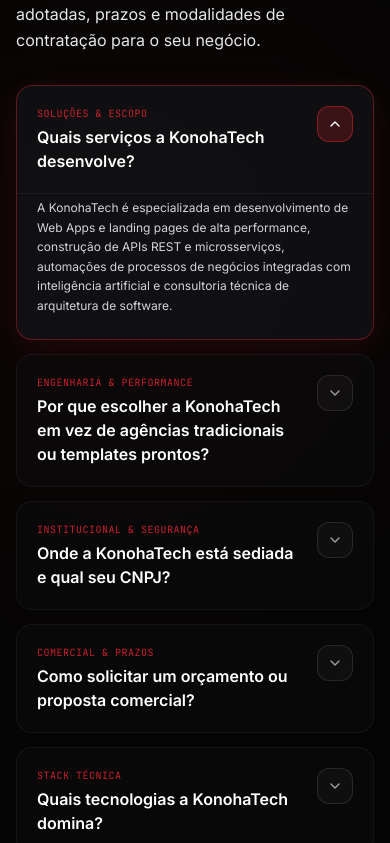
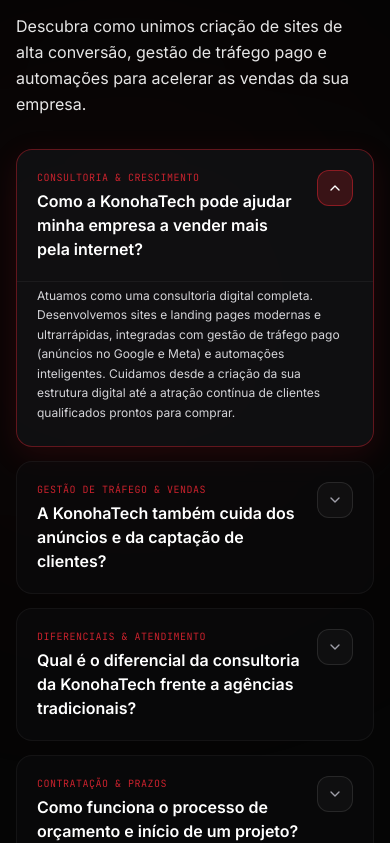
Before and after one commit to Gee152/konohaTech, a React (Vite) app: page / in a window 390 px wide. Shown: the part 6685-7528 px from the top of the page. Built offline with nearby package versions, Linux system fonts and the light colour scheme.

Commit message:
description

```diff
--- a/index.html
+++ b/index.html
@@ -56,7 +56,7 @@
           "url": "https://gee152.github.io/konohaTech/",
           "logo": "https://gee152.github.io/konohaTech/assets/og-cover.png",
           "image": "https://gee152.github.io/konohaTech/assets/og-cover.png",
-          "description": "Engenharia de software sob medida, desenvolvimento web de alta performance, APIs escaláveis e automações inteligentes com IA.",
+          "description": "Consultoria digital especializada em criação de sites e landing pages de alta conversão, gestão de tráfego pago (Google e Meta Ads) e automações de vendas.",
           "telephone": "+55-81-98777-2234",
           "email": "contatokonohatech@gmail.com",
           "taxID": "45.109.825/0001-92",
@@ -90,7 +90,7 @@
           "founder": {
             "@type": "Person",
             "name": "Gabriel Campos",
-            "jobTitle": "Fundador & Tech Lead",
+            "jobTitle": "Fundador & Consultor de Tecnologia",
             "sameAs": [
               "https://www.linkedin.com/in/gabriel-alves-7967641b1",
               "https://github.com/Gee152"
@@ -103,30 +103,30 @@
           ],
           "hasOfferCatalog": {
             "@type": "OfferCatalog",
-            "name": "Serviços de Engenharia e Tecnologia",
+            "name": "Soluções de Consultoria Digital & Crescimento",
             "itemListElement": [
               {
                 "@type": "Offer",
                 "itemOffered": {
                   "@type": "Service",
-                  "name": "Desenvolvimento Web & Landing Pages de Alta Performance",
-                  "description": "Criação de web apps, sites institucionais e landing pages de altíssima conversão com pontuação máxima no Google PageSpeed."
+                  "name": "Criação de Sites & Landing Pages de Alta Conversão",
+                  "description": "Desenvolvimento de páginas modernas, ultrarrápidas no celular e desenhadas com foco direto em transformar visitantes em clientes."
                 }
               },
               {
                 "@type": "Offer",
                 "itemOffered": {
                   "@type": "Service",
-                  "name": "Sistemas Web Sob Medida & APIs Robustas",
-                  "description": "Engenharia de software ponta a ponta, microsserviços, integração de bancos de dados relacionais e plataformas operacionais escaláveis."
+                  "name": "Gestão de Tráfego Pago & Atração de Clientes",
+                  "description": "Estratégia e gestão completa de campanhas de anúncios no Google Ads e Meta Ads (Instagram/Facebook) para geração contínua de oportunidades."
                 }
               },
               {
                 "@type": "Offer",
                 "itemOffered": {
                   "@type": "Service",
-                  "name": "Automações de Negócios com Inteligência Artificial",
-                  "description": "Desenvolvimento de fluxos autônomos, triagem inteligente de leads no WhatsApp e integração com LLMs de ponta."
+                  "name": "Consultoria Digital & Automações de Vendas",
+                  "description": "Diagnóstico comercial de canais digitais e automações inteligentes integradas com WhatsApp para triagem e qualificação de clientes."
                 }
               }
             ]
@@ -148,42 +148,42 @@
           "mainEntity": [
             {
               "@type": "Question",
-              "name": "Quais serviços a KonohaTech desenvolve?",
+              "name": "Como a KonohaTech pode ajudar minha empresa a vender mais pela internet?",
               "acceptedAnswer": {
                 "@type": "Answer",
-                "text": "A KonohaTech é especializada em desenvolvimento de Web Apps e landing pages de alta performance, construção de APIs REST e microsserviços, automações de processos de negócios integradas com inteligência artificial e consultoria técnica de arquitetura de software."
+                "text": "Atuamos como uma consultoria digital completa. Desenvolvemos sites e landing pages modernas e ultrarrápidas, integradas com gestão de tráfego pago (anúncios no Google e Meta) e automações inteligentes. Cuidamos desde a criação da sua estrutura digital até a atração contínua de clientes qualificados prontos para comprar."
               }
             },
             {
               "@type": "Question",
-              "name": "Onde a KonohaTech está sediada e qual seu CNPJ?",
+              "name": "A KonohaTech também cuida dos anúncios e da captação de clientes?",
               "acceptedAnswer": {
                 "@type": "Answer",
-                "text": "A KonohaTech está sediada em Recife, Pernambuco (Brasil), com atendimento global remoto, sob o CNPJ oficial 45.109.825/0001-92."
+                "text": "Sim! Conectamos o desenvolvimento do seu site a estratégias de tráfego pago no Google Ads e Meta Ads (Instagram e Facebook). Dessa forma, sua empresa não ganha apenas uma página bonita, mas um verdadeiro canal de aquisição de clientes que gera mensagens e orçamentos todos os dias."
               }
             },
             {
               "@type": "Question",
-              "name": "Como solicitar um orçamento ou proposta comercial?",
+              "name": "Qual é o diferencial da consultoria da KonohaTech frente a agências tradicionais?",
               "acceptedAnswer": {
                 "@type": "Answer",
-                "text": "Você pode solicitar um orçamento através do simulador de escopo presente na página inicial ou contatar diretamente a equipe pelo WhatsApp corporativo +55 (81) 98777-2234 ou e-mail contatokonohatech@gmail.com."
+                "text": "Não usamos modelos prontos e engessados nem promessas vazias. Oferecemos um acompanhamento próximo e consultivo, unindo visual premium, páginas que carregam instantaneamente no celular e campanhas de anúncios com foco direto em retorno sobre o investimento (ROI)."
               }
             },
             {
               "@type": "Question",
-              "name": "Quais tecnologias a KonohaTech domina?",
+              "name": "Como funciona o processo de orçamento e início de um projeto?",
               "acceptedAnswer": {
                 "@type": "Answer",
-                "text": "A stack principal inclui React 19, TypeScript, Next.js, Vite, Tailwind CSS v4, Node.js, PostgreSQL, Docker, Playwright, Vitest e modelos avançados de IA (OpenAI, Claude, Gemini)."
+                "text": "É simples e direto: você nos chama no WhatsApp ou utiliza nosso simulador na página inicial. Fazemos um diagnóstico do seu momento comercial, apresentamos uma proposta transparente com prazos definidos e formalizamos tudo com contrato seguro e nota fiscal."
               }
             },
             {
               "@type": "Question",
-              "name": "Por que escolher a KonohaTech em vez de agências tradicionais ou templates prontos?",
+              "name": "Onde a empresa está localizada e como é feito o suporte?",
               "acceptedAnswer": {
                 "@type": "Answer",
-                "text": "Desenvolvemos código puro e arquitetura sob medida sem templates engessados ou construtores lentos. Nossas soluções entregam notas máximas no Google Lighthouse (Core Web Vitals), carregamento sub-segundo, segurança blindada e designs modernos projetados para máxima conversão."
+                "text": "Nossa base fica em Recife-PE, sob o CNPJ oficial 45.109.825/0001-92, e atendemos clientes em todo o Brasil. O contato é direto e ágil via WhatsApp corporativo, com reuniões de alinhamento e suporte contínuo para o seu crescimento."
               }
             }
           ]
--- a/src/components/FAQ.tsx
+++ b/src/components/FAQ.tsx
@@ -1,5 +1,5 @@
 import { useState, memo } from 'react';
-import { ChevronDown, HelpCircle, MessageSquare, ArrowRight, ShieldCheck, Zap } from 'lucide-react';
+import { ChevronDown, MessageSquare, ArrowRight } from 'lucide-react';
 import SectionHeader from './ui/SectionHeader';
 import { DATA } from '../data';
 import { getWhatsAppUrl } from '../utils/whatsapp';
@@ -13,34 +13,34 @@ interface FAQItem {
 
 const FAQ_ITEMS: FAQItem[] = [
   {
-    id: 'servicos',
-    category: 'Soluções & Escopo',
-    question: 'Quais serviços a KonohaTech desenvolve?',
-    answer: 'A KonohaTech é especializada em desenvolvimento de Web Apps e landing pages de alta performance, construção de APIs REST e microsserviços, automações de processos de negócios integradas com inteligência artificial e consultoria técnica de arquitetura de software.',
+    id: 'consultoria-solucoes',
+    category: 'Consultoria & Crescimento',
+    question: 'Como a KonohaTech pode ajudar minha empresa a vender mais pela internet?',
+    answer: 'Atuamos como uma consultoria digital completa. Desenvolvemos sites e landing pages modernas e ultrarrápidas, integradas com gestão de tráfego pago (anúncios no Google e Meta) e automações inteligentes. Cuidamos desde a criação da sua estrutura digital até a atração contínua de clientes qualificados prontos para comprar.',
+  },
+  {
+    id: 'trafego-pago',
+    category: 'Gestão de Tráfego & Vendas',
+    question: 'A KonohaTech também cuida dos anúncios e da captação de clientes?',
+    answer: 'Sim! Conectamos o desenvolvimento do seu site a estratégias de tráfego pago no Google Ads e Meta Ads (Instagram e Facebook). Dessa forma, sua empresa não ganha apenas uma página bonita, mas um verdadeiro canal de aquisição de clientes que gera mensagens e orçamentos todos os dias.',
   },
   {
     id: 'diferenciais',
-    category: 'Engenharia & Performance',
-    question: 'Por que escolher a KonohaTech em vez de agências tradicionais ou templates prontos?',
-    answer: 'Desenvolvemos código puro e arquitetura sob medida sem templates engessados ou construtores lentos. Nossas soluções entregam notas máximas no Google Lighthouse (Core Web Vitals), carregamento sub-segundo, segurança blindada e designs modernos projetados para máxima conversão.',
+    category: 'Diferenciais & Atendimento',
+    question: 'Qual é o diferencial da consultoria da KonohaTech frente a agências tradicionais?',
+    answer: 'Não usamos modelos prontos e engessados nem promessas vazias. Oferecemos um acompanhamento próximo e consultivo, unindo visual premium, páginas que carregam instantaneamente no celular e campanhas de anúncios com foco direto em retorno sobre o investimento (ROI).',
   },
   {
-    id: 'localizacao-cnpj',
-    category: 'Institucional & Segurança',
-    question: 'Onde a KonohaTech está sediada e qual seu CNPJ?',
-    answer: 'A KonohaTech está sediada em Recife, Pernambuco (Brasil), com atendimento global remoto, sob o CNPJ oficial 45.109.825/0001-92. Emitimos nota fiscal e formalizamos contratos de confidencialidade (NDA) para todos os projetos.',
+    id: 'orcamento-processo',
+    category: 'Contratação & Prazos',
+    question: 'Como funciona o processo de orçamento e início de um projeto?',
+    answer: 'É simples e direto: você nos chama no WhatsApp ou utiliza nosso simulador na página inicial. Fazemos um diagnóstico do seu momento comercial, apresentamos uma proposta transparente com prazos definidos e formalizamos tudo com contrato seguro e nota fiscal.',
   },
   {
-    id: 'orcamento',
-    category: 'Comercial & Prazos',
-    question: 'Como solicitar um orçamento ou proposta comercial?',
-    answer: 'Você pode solicitar um orçamento através do simulador de escopo presente na página inicial ou contatar diretamente nossa equipe pelo WhatsApp corporativo +55 (81) 98777-2234 ou e-mail contatokonohatech@gmail.com.',
-  },
-  {
-    id: 'stack',
-    category: 'Stack Técnica',
-    question: 'Quais tecnologias a KonohaTech domina?',
-    answer: 'A stack principal inclui React 19, TypeScript, Next.js, Vite, Tailwind CSS v4, Node.js, PostgreSQL, Docker, Playwright, Vitest e modelos avançados de IA (OpenAI, Claude, Gemini).',
+    id: 'atendimento-localizacao',
+    category: 'Atendimento & Confiança',
+    question: 'Onde a empresa está localizada e como é feito o suporte?',
+    answer: 'Nossa base fica em Recife-PE, sob o CNPJ oficial 45.109.825/0001-92, e atendemos clientes em todo o Brasil. O contato é direto e ágil via WhatsApp corporativo, com reuniões de alinhamento e suporte contínuo para o seu crescimento.',
   },
 ];
 
@@ -50,7 +50,7 @@ interface FAQProps {
 
 function FAQ({ onOpenBudgetModal }: FAQProps) {
   // Abre o primeiro item por padrão para visualização imediata
-  const [openId, setOpenId] = useState<string | null>('servicos');
+  const [openId, setOpenId] = useState<string | null>('consultoria-solucoes');
 
   const toggleItem = (id: string) => {
     setOpenId((prev) => (prev === id ? null : id));
@@ -58,7 +58,7 @@ function FAQ({ onOpenBudgetModal }: FAQProps) {
 
   const whatsappUrl = getWhatsAppUrl(
     DATA[0]?.socialMedia?.whatsapp,
-    'Olá KonohaTech! Li o FAQ no site e gostaria de tirar uma dúvida específica sobre meu projeto.'
+    'Olá KonohaTech! Li o FAQ no site e gostaria de agendar uma conversa sobre consultoria digital e tráfego pago para minha empresa.'
   );
 
   return (
@@ -69,14 +69,14 @@ function FAQ({ onOpenBudgetModal }: FAQProps) {
       <div className="max-w-4xl mx-auto px-4 sm:px-6 lg:px-8 relative">
         {/* Section Header */}
         <SectionHeader
-          eyebrow="Tire Suas Dúvidas"
-          title="Perguntas frequentes sobre nossa engenharia"
-          description="Transparência total em processos, tecnologias adotadas, prazos e modalidades de contratação para o seu negócio."
+          eyebrow="Consultoria & Resultados"
+          title="Perguntas frequentes sobre nossa consultoria digital"
+          description="Descubra como unimos criação de sites de alta conversão, gestão de tráfego pago e automações para acelerar as vendas da sua empresa."
         />
 
         {/* Accordion List */}
         <div className="mt-8 sm:mt-12 space-y-3.5">
-          {FAQ_ITEMS.map((item, index) => {
+          {FAQ_ITEMS.map((item) => {
             const isOpen = openId === item.id;
 
             return (
@@ -94,7 +94,7 @@ function FAQ({ onOpenBudgetModal }: FAQProps) {
                   aria-expanded={isOpen}
                   aria-controls={`faq-answer-${item.id}`}
                   id={`faq-question-${item.id}`}
-                  className="w-full p-5 sm:p-6 text-left flex items-start sm:items-center justify-between gap-4 group focus:outline-none focus-visible:ring-2 focus-visible:ring-brand-red/50"
+                  className="w-full p-5 sm:p-6 text-left flex items-start sm:items-center justify-between gap-4 group focus:outline-none focus-visible:ring-2 focus-visible:ring-brand-red/50 cursor-pointer"
                 >
                   <div className="space-y-1">
                     <span className="font-mono text-[10px] uppercase tracking-wider text-brand-red/90 block">
@@ -136,10 +136,10 @@ function FAQ({ onOpenBudgetModal }: FAQProps) {
           <div className="space-y-1">
             <h4 className="font-display font-bold text-white text-base sm:text-lg flex items-center gap-2">
               <MessageSquare className="w-4 h-4 text-brand-red" />
-              Sua dúvida não está listada aqui?
+              Quer entender qual a melhor estratégia para sua empresa?
             </h4>
             <p className="text-zinc-400 text-xs sm:text-sm">
-              Fale diretamente com Gabriel Campos (Fundador & Tech Lead) para uma análise técnica personalizada.
+              Fale diretamente com nosso especialista para um diagnóstico digital gratuito do seu negócio.
             </p>
           </div>
 
@@ -148,7 +148,7 @@ function FAQ({ onOpenBudgetModal }: FAQProps) {
               <button
                 type="button"
                 onClick={onOpenBudgetModal}
-                className="w-full sm:w-auto px-4 py-2.5 rounded-xl bg-white/5 hover:bg-white/10 border border-white/10 text-xs font-semibold text-white transition-all text-center"
+                className="w-full sm:w-auto px-4 py-2.5 rounded-xl bg-white/5 hover:bg-white/10 border border-white/10 text-xs font-semibold text-white transition-all text-center cursor-pointer"
               >
                 Simular Projeto
               </button>
@@ -159,7 +159,7 @@ function FAQ({ onOpenBudgetModal }: FAQProps) {
               rel="noopener noreferrer"
               className="w-full sm:w-auto px-5 py-2.5 rounded-xl bg-brand-red hover:bg-[#c41d28] text-white text-xs font-semibold shadow-md shadow-brand-red/30 transition-all flex items-center justify-center gap-2"
             >
-              Conversar no WhatsApp
+              Falar no WhatsApp
               <ArrowRight className="w-3.5 h-3.5" />
             </a>
           </div>
```
